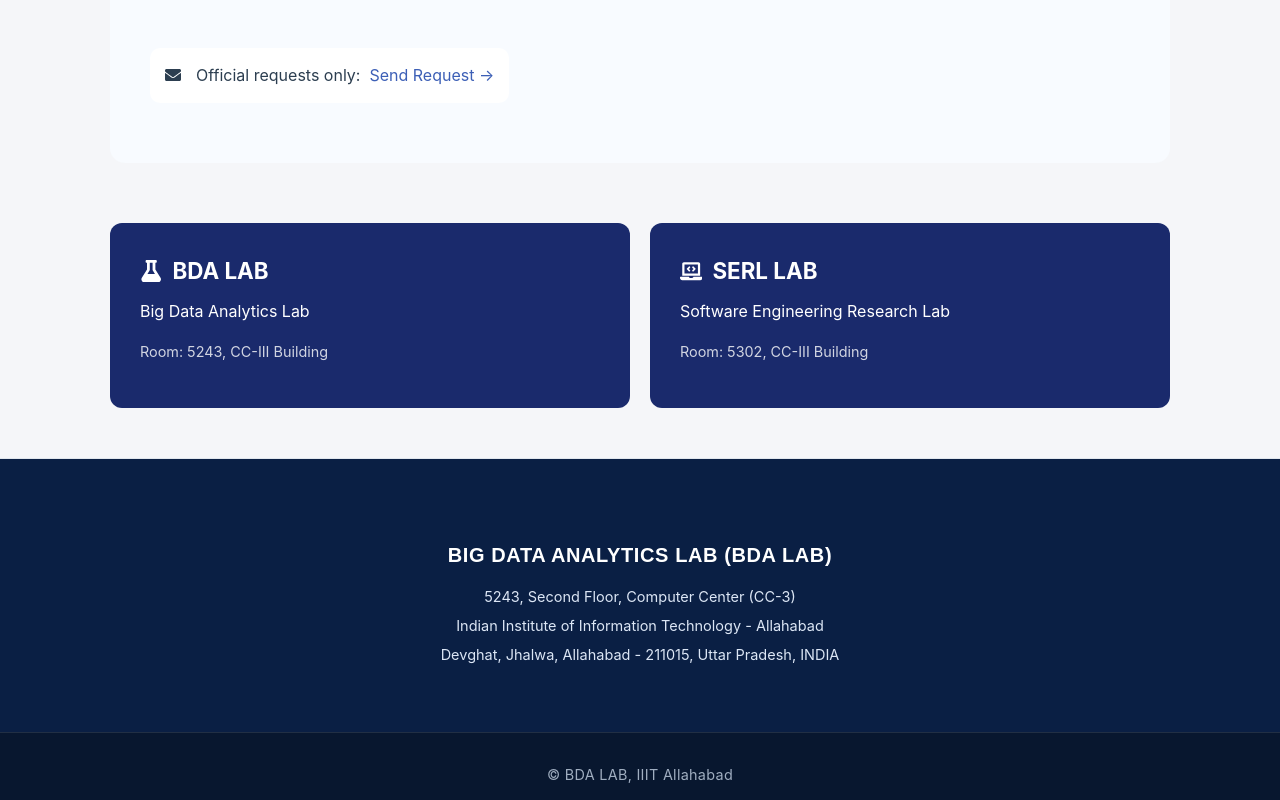
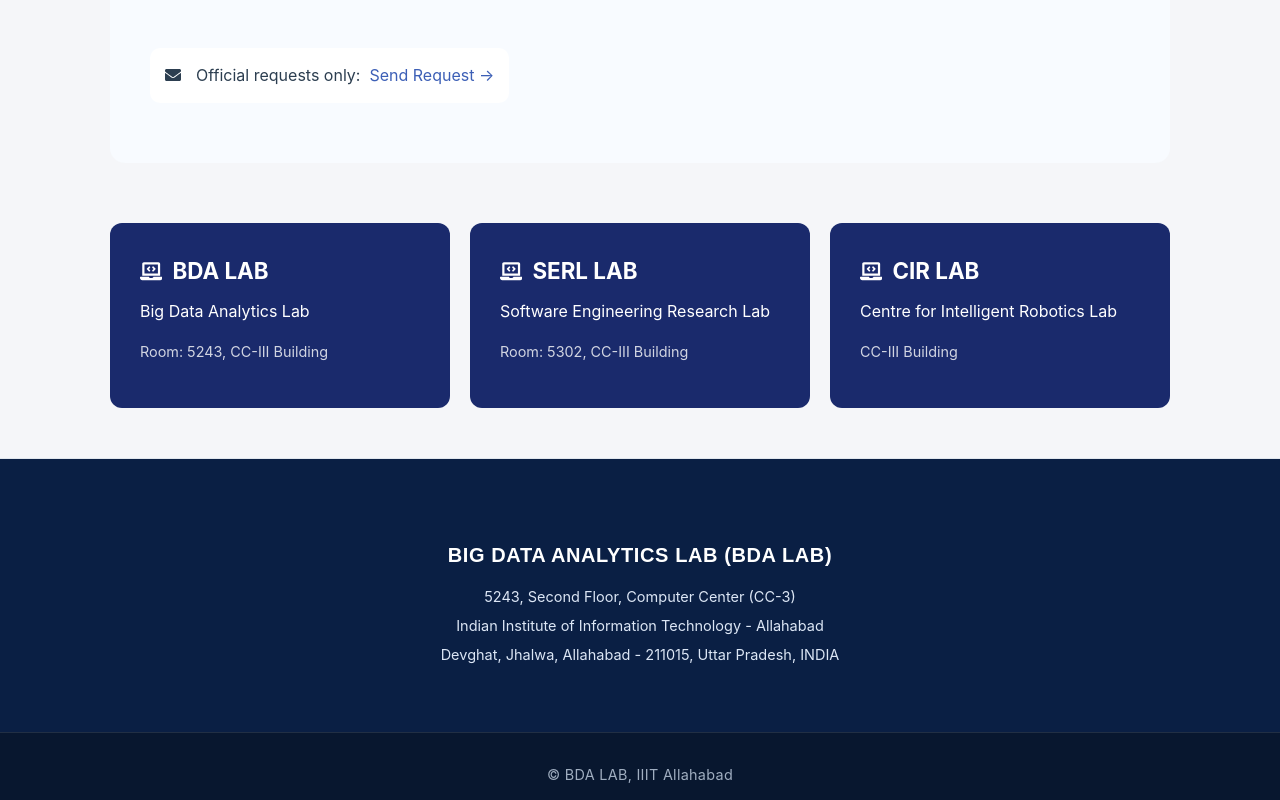
Before and after one commit to srthkksrwni/bda_lab, a React (Vite) app: page /studentCorner in a window 1280 px wide. Shown: the part 966-1766 px from the top of the page. Built offline with nearby package versions, Linux system fonts and the light colour scheme.

Commit message:
chnages in st corner

```diff
--- a/src/components/StudentCorner.jsx
+++ b/src/components/StudentCorner.jsx
@@ -81,7 +81,7 @@ function StudentCorner() {
       <div className="labs-grid">
         <div className="lab-box">
           <div className="lab-header">
-            <FaFlask /> BDA LAB
+            <FaLaptopCode /> BDA LAB
           </div>
           <p>Big Data Analytics Lab</p>
           <span className="room">Room: 5243, CC-III Building</span>
@@ -96,6 +96,15 @@ function StudentCorner() {
           <span className="room">Room: 5302, CC-III Building</span>
           {/* <button className="lab-btn">Available Projects</button> */}
         </div>
+
+        <div className="lab-box">
+          <div className="lab-header">
+            <FaLaptopCode /> CIR LAB
+          </div>
+          <p>Centre for Intelligent Robotics Lab</p>
+          <span className="room">CC-III Building</span>
+          {/* <button className="lab-btn">Available Projects</button> */}
+        </div>
       </div>
     </div>
   );
```
